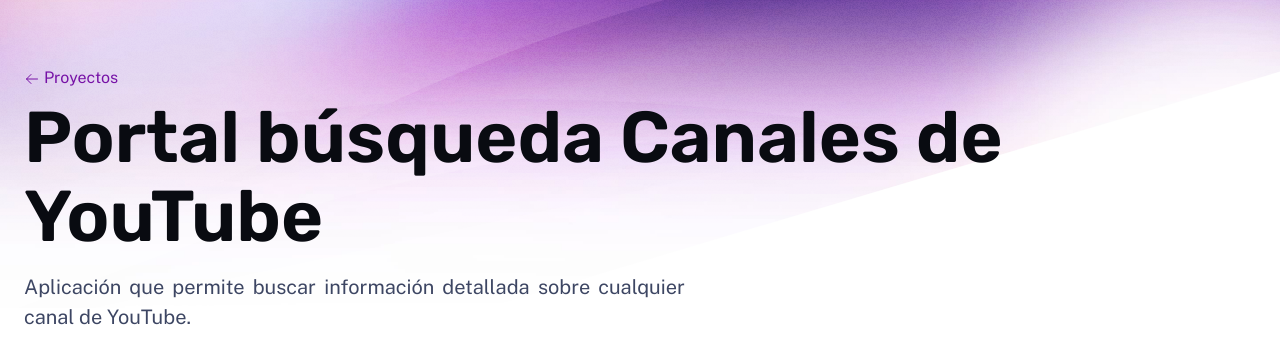
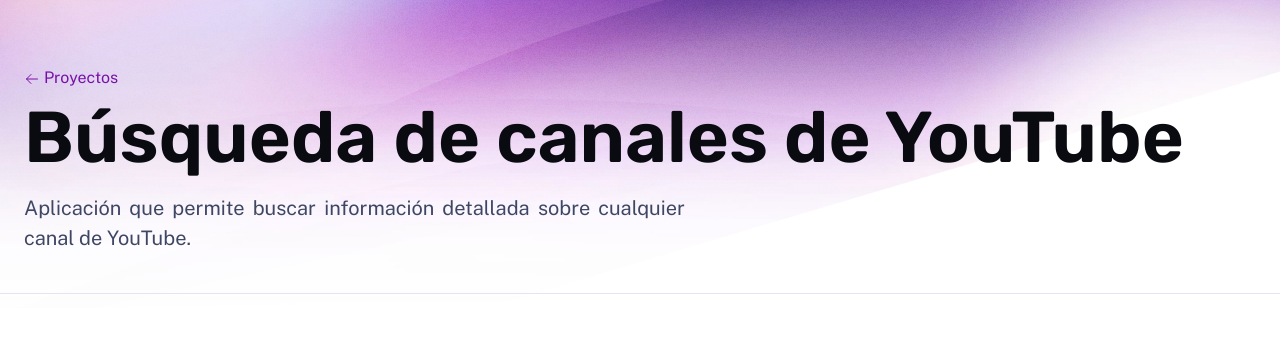
Before and after one commit to CynthiaMichelle/Portfolio-Cynthia, an Astro site: page /Portfolio-Cynthia/work/projet/busquedayoutube in a window 1280 px wide. Shown: the part 119-471 px from the top of the page. Built offline with nearby package versions, Linux system fonts and the light colour scheme; Astro itself is replaced by a stand-in of ours.

Commit message:
cambio titulo proyecto

```diff
--- a/src/content/work/projet/busquedaYoutube.md
+++ b/src/content/work/projet/busquedaYoutube.md
@@ -1,5 +1,5 @@
 ---
-title: Portal búsqueda Canales de YouTube
+title: Búsqueda de canales de YouTube
 publishDate: 2019-12-01 00:00:00
 img: /Portfolio-Cynthia/assets/stock-2.png
 img_alt: Búsqueda de canales de YouTube
```
